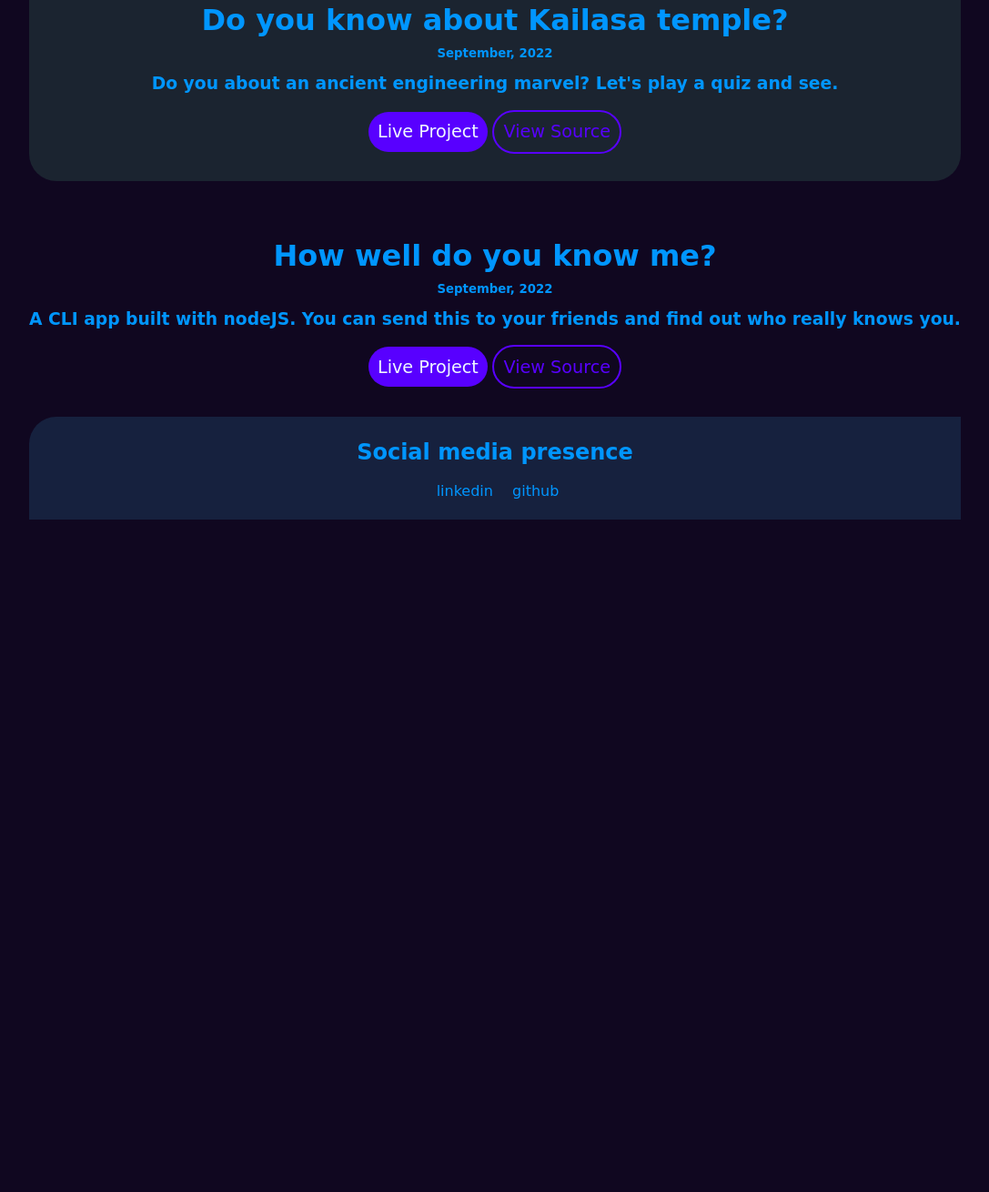
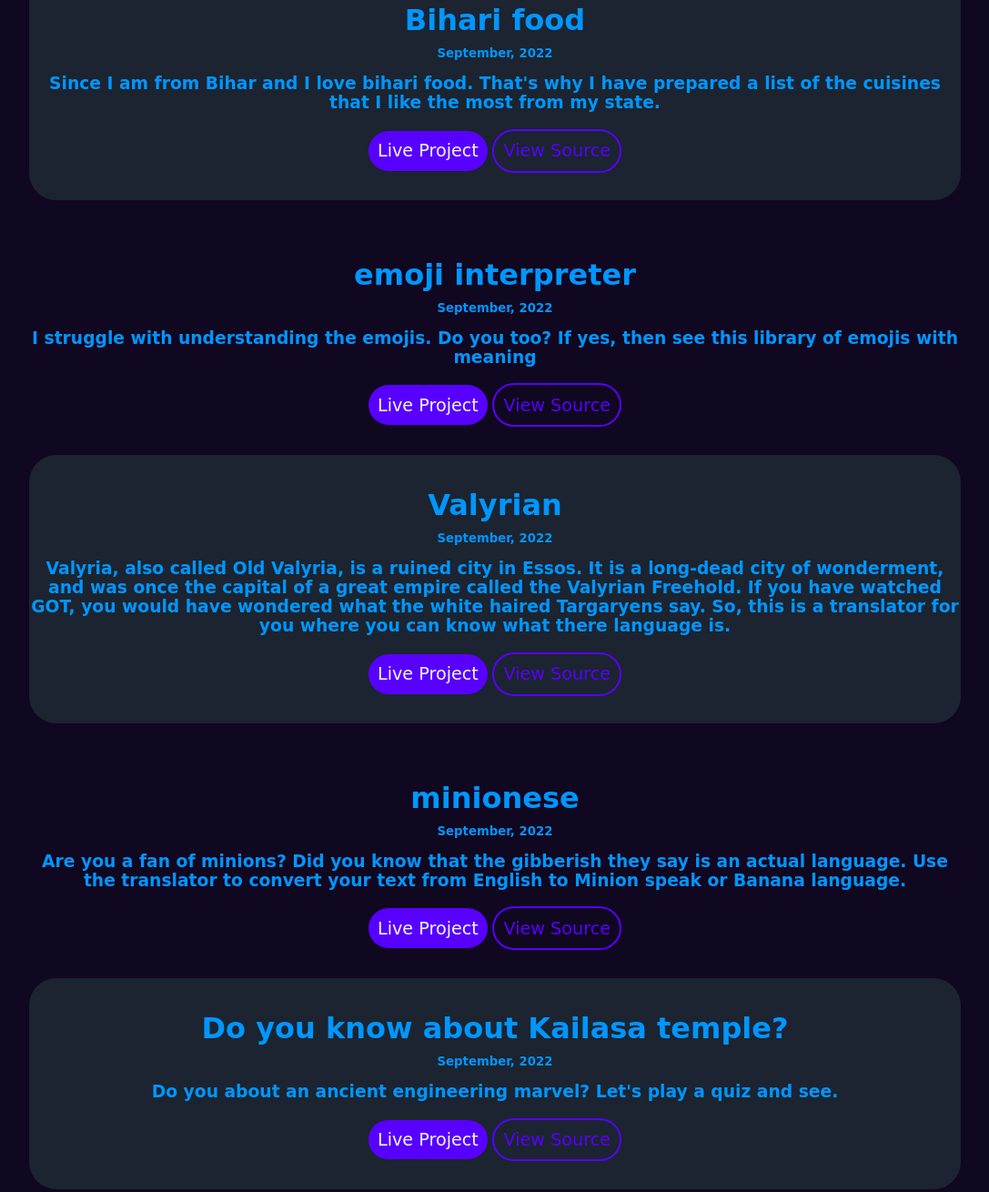
Before and after one commit to shobhit-28/neog.camp-portfolio, a plain HTML site: page projects.html in a window 1280 px wide. Shown: the part 295-1605 px from the top of the page at 91% size, without its empty margins (96-1183 px from the left). Before the commit the page ends 866 px from the top, so only its background shows below. Drawn offline with Linux system fonts and the light colour scheme; a web font is replaced by a local one.

Commit message:
added some projects

```diff
--- a/projects.html
+++ b/projects.html
@@ -1,5 +1,6 @@
 <!DOCTYPE html>
 <html lang="en">
+
 <head>
     <meta charset="UTF-8">
     <meta http-equiv="X-UA-Compatible" content="IE=edge">
@@ -8,6 +9,7 @@
     <link rel="stylesheet" href="CSS/style.css">
     <link rel="shortcut icon" href="images/blueprint.png" type="image/x-icon">
 </head>
+
 <body>
     <div class="body">
 
@@ -21,7 +23,8 @@
             <ul class="nav-list">
                 <li class="inline-block nav-list-items"><a href="index.html" class="nav-link">Home</a>
                 </li>
-                <li class="inline-block nav-list-items"><a href="projects.html" class="nav-link current-page">Projects</a></li>
+                <li class="inline-block nav-list-items"><a href="projects.html"
+                        class="nav-link current-page">Projects</a></li>
                 <li class="inline-block nav-list-items"><a href="blogs.html" class="nav-link">Blog</a></li>
             </ul>
         </div>
@@ -34,6 +37,79 @@
 
         <div class="blog">
             <h1 class="stndrd-h1">
+                Bihari food
+            </h1>
+            <h5 class="stndrd-h5">
+                September, 2022
+            </h5>
+            <h3 class="stndrd-h3">
+                Since I am from Bihar and I love bihari food. That's why I have prepared a list of the cuisines that I
+                like the most from my state.
+            </h3>
+            <a href="https://tli6j2.csb.app/" class="inline-block solid-btn"
+                target="_blank">Live Project</a>
+            <a href="https://codesandbox.io/s/food-recomendation-tli6j2" class="inline-block empty-btn"
+                target="_blank">View
+                Source</a>
+        </div>
+
+        <div class="projects">
+            <h1 class="stndrd-h1">
+                emoji interpreter
+            </h1>
+            <h5 class="stndrd-h5">
+                September, 2022
+            </h5>
+            <h3 class="stndrd-h3">
+                I struggle with understanding the emojis. Do you too? If yes, then see this library of emojis with
+                meaning
+            </h3>
+            <a href="https://81qyyj.csb.app/" class="inline-block solid-btn" target="_blank">Live Project</a>
+            <a href="https://codesandbox.io/s/emoji-meaning-81qyyj?file=/src/App.js" class="inline-block empty-btn"
+                target="_blank">View
+                Source</a>
+        </div>
+
+        <div class="blog">
+            <h1 class="stndrd-h1">
+                Valyrian
+            </h1>
+            <h5 class="stndrd-h5">
+                September, 2022
+            </h5>
+            <h3 class="stndrd-h3">
+                Valyria, also called Old Valyria, is a ruined city in Essos. It is a long-dead city of wonderment, and
+                was once the capital of a great empire called the Valyrian Freehold. If you have watched GOT, you would
+                have wondered what the white haired Targaryens say. So, this is a translator for you where you can know
+                what there language is.
+            </h3>
+            <a href="https://translator-for-valyrian.netlify.app" class="inline-block solid-btn" target="_blank">Live
+                Project</a>
+            <a href="https://github.com/shobhit-28/neog.camp-valyrian-translator" class="inline-block empty-btn"
+                target="_blank">View
+                Source</a>
+        </div>
+
+        <div class="projects">
+            <h1 class="stndrd-h1">
+                minionese
+            </h1>
+            <h5 class="stndrd-h5">
+                September, 2022
+            </h5>
+            <h3 class="stndrd-h3">
+                Are you a fan of minions? Did you know that the gibberish they say is an actual language. Use the
+                translator to convert your text from English to Minion speak or Banana language.
+            </h3>
+            <a href="https://language-of-minions.netlify.app" class="inline-block solid-btn" target="_blank">Live
+                Project</a>
+            <a href="https://github.com/shobhit-28/neog.camp-translator" class="inline-block empty-btn"
+                target="_blank">View
+                Source</a>
+        </div>
+
+        <div class="blog">
+            <h1 class="stndrd-h1">
                 Do you know about Kailasa temple?
             </h1>
             <h5 class="stndrd-h5">
@@ -42,8 +118,11 @@
             <h3 class="stndrd-h3">
                 Do you about an ancient engineering marvel? Let's play a quiz and see.
             </h3>
-            <a href="https://replit.com/@PrinceShobhit/Assignment01?v=1" class="inline-block solid-btn">Live Project</a>
-            <a href="https://github.com/shobhit-28/Assignment01-kailasaTemple-quiz" class="inline-block empty-btn">View Source</a>
+            <a href="https://replit.com/@PrinceShobhit/Assignment01?v=1" class="inline-block solid-btn"
+                target="_blank">Live Project</a>
+            <a href="https://github.com/shobhit-28/Assignment01-kailasaTemple-quiz" class="inline-block empty-btn"
+                target="_blank">View
+                Source</a>
         </div>
 
         <div class="projects">
@@ -56,8 +135,11 @@
             <h3 class="stndrd-h3">
                 A CLI app built with nodeJS. You can send this to your friends and find out who really knows you.
             </h3>
-            <a href="https://replit.com/@PrinceShobhit/Assignment02?v=1" class="inline-block solid-btn">Live Project</a>
-            <a href="https://github.com/shobhit-28/Assignment02-quiz-on-me" class="inline-block empty-btn">View Source</a>
+            <a href="https://replit.com/@PrinceShobhit/Assignment02?v=1" class="inline-block solid-btn"
+                target="_blank">Live Project</a>
+            <a href="https://github.com/shobhit-28/Assignment02-quiz-on-me" class="inline-block empty-btn"
+                target="_blank">View
+                Source</a>
         </div>
 
         <div class="footer">
@@ -76,4 +158,5 @@
 
     </div>
 </body>
+
 </html>
```
